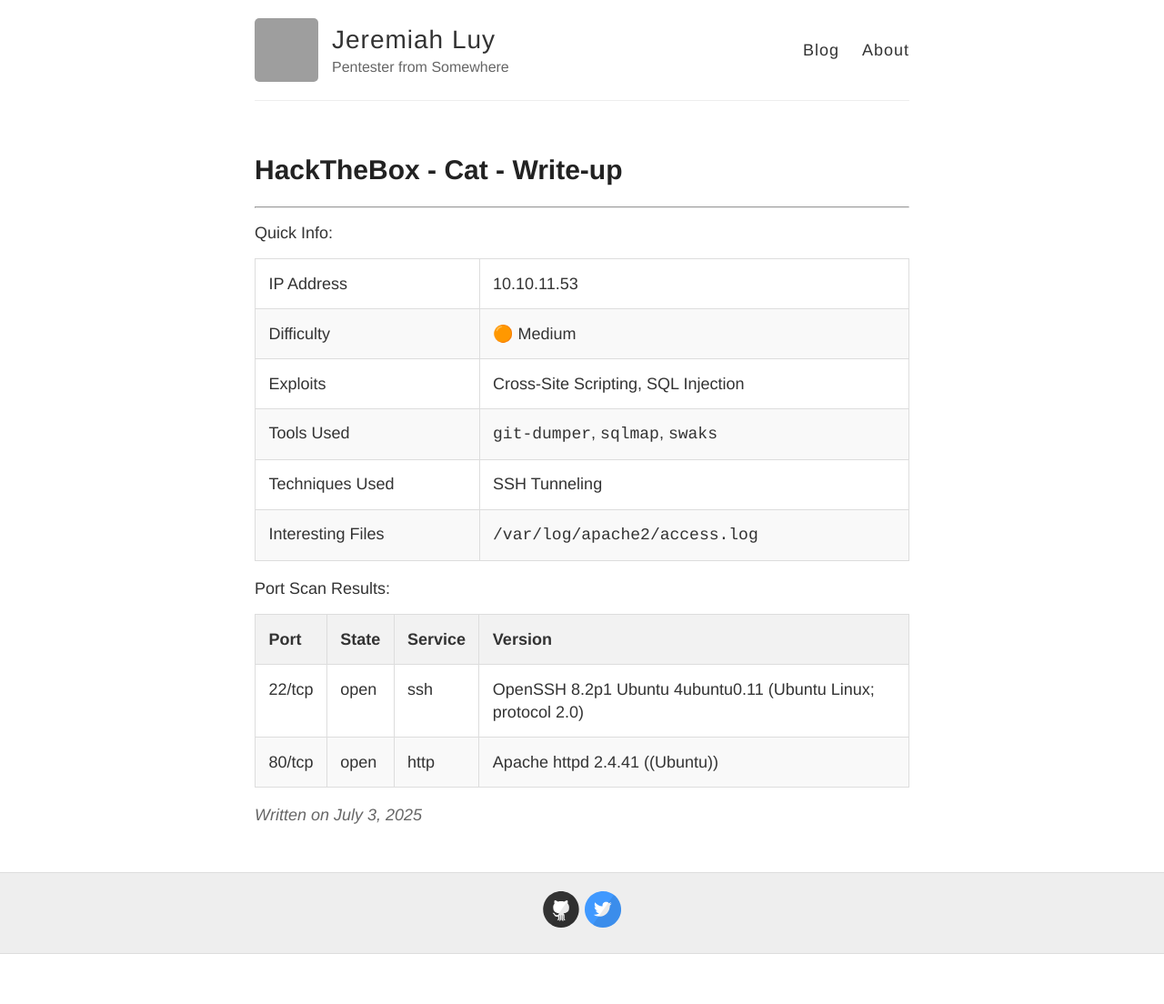
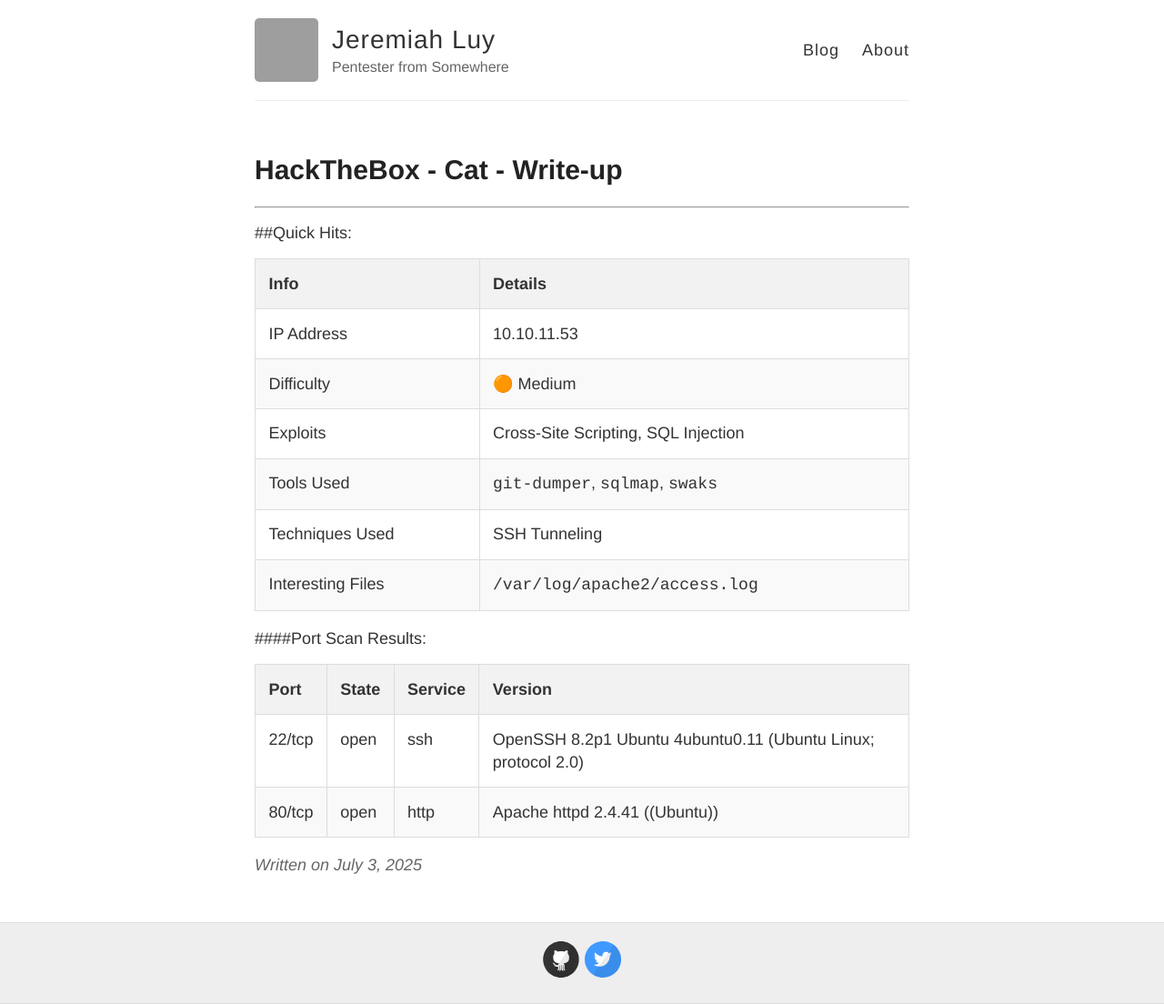
Before and after one commit to jeremiahluy/jeremiahluy.github.io, a Jekyll site: the page built from _posts/2025-7-3-HTB-Cat.md, in a window 1280 px wide. Shown: the whole page at 91% size. Built offline with Jekyll 4.4.1, drawn with Linux system fonts in a browser that asks for light colours; before the commit the page ends 1049 px from its top, so only the background shows below that; grey boxes are pictures that could not be loaded.

Commit message:
Update 2025-7-3-HTB-Cat.md
Trying markdown changes

```diff
--- a/_posts/2025-7-3-HTB-Cat.md
+++ b/_posts/2025-7-3-HTB-Cat.md
@@ -3,8 +3,11 @@
 title: HackTheBox - Cat - Write-up
 ---
 ***
-Quick Info:
 
+##Quick Hits:
+
+| Info | Details |
+| ---- | ------- |
 | IP Address | 10.10.11.53 |
 | Difficulty | 🟠 Medium |
 | Exploits | Cross-Site Scripting, SQL Injection |
@@ -12,7 +15,7 @@
 | Techniques Used | SSH Tunneling |
 | Interesting Files | `/var/log/apache2/access.log` |
 
-Port Scan Results:
+####Port Scan Results:
 
 | Port | State | Service | Version |
 | ---- | ----- | ------- | ------- |
```
